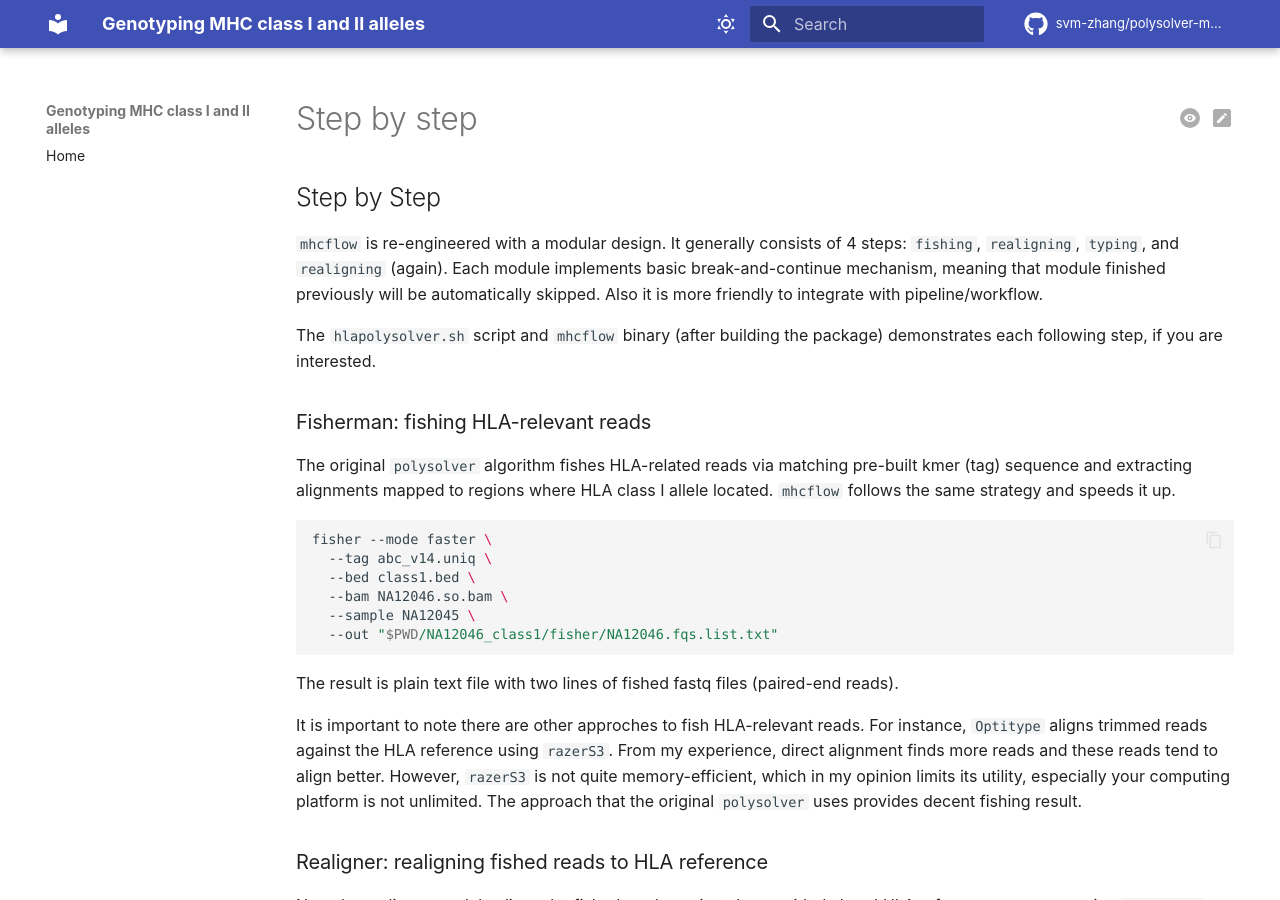
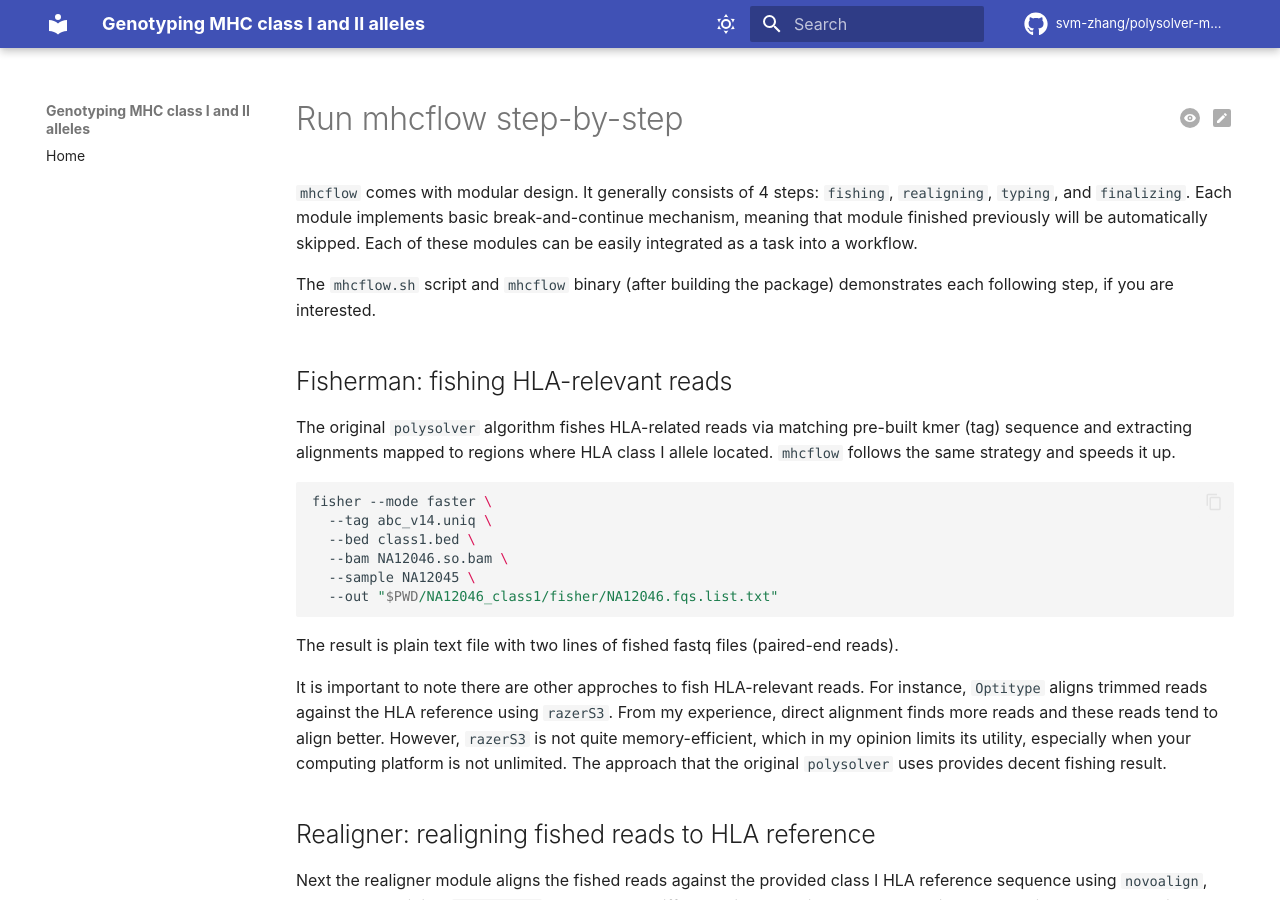
Before and after one commit to svm-zhang/mhcflow, an MkDocs documentation site: the page built from docs/step_by_step.md, in a window 1280 px wide and 900 px high. Built offline with MkDocs 1.6.1 and Material for MkDocs 9.7.7, drawn with Linux system fonts in a browser that asks for light colours; comment, search, counter and statistics services are not loaded; some of the changed text lies outside the part shown.

Commit message:
Minor update.

```diff
--- a/docs/step_by_step.md
+++ b/docs/step_by_step.md
@@ -1,15 +1,15 @@
-## Step by Step
+# Run mhcflow step-by-step
 
-`mhcflow` is re-engineered with a modular design. It generally consists of
-4 steps: `fishing`, `realigning`, `typing`, and `realigning` (again). Each
+`mhcflow` comes with modular design. It generally consists of
+4 steps: `fishing`, `realigning`, `typing`, and `finalizing`. Each
 module implements basic break-and-continue mechanism, meaning that module
-finished previously will be automatically skipped. Also it is more friendly
-to integrate with pipeline/workflow.
+finished previously will be automatically skipped. Each of these modules
+can be easily integrated as a task into a workflow.
 
-The `hlapolysolver.sh` script and `mhcflow` binary (after building the package)
+The `mhcflow.sh` script and `mhcflow` binary (after building the package)
 demonstrates each following step, if you are interested.
 
-### Fisherman: fishing HLA-relevant reads
+## Fisherman: fishing HLA-relevant reads
 
 The original `polysolver` algorithm fishes HLA-related reads via matching
 pre-built kmer (tag) sequence and extracting alignments mapped to regions where
@@ -32,11 +32,11 @@ It is important to note there are other approches to fish HLA-relevant reads.
 For instance, `Optitype` aligns trimmed reads against the HLA reference using
 `razerS3`. From my experience, direct alignment finds more reads and these
 reads tend to align better. However, `razerS3` is not quite memory-efficient,
-which in my opinion limits its utility, especially your computing platform
+which in my opinion limits its utility, especially when your computing platform
 is not unlimited. The approach that the original `polysolver` uses provides
 decent fishing result.
 
-### Realigner: realigning fished reads to HLA reference
+## Realigner: realigning fished reads to HLA reference
 
 Next the realigner module aligns the fished reads against the provided
 class I HLA reference sequence using `novoalign`, same as the original
@@ -54,7 +54,7 @@ Because the academia version of `novoalign` does not support gzipped fastq
 file, this step can take up some disk space depending on the sample
 sequencing depth that is HLA-related.
 
-### Typer: typing HLA class I genotype
+## Typer: typing HLA class I genotype
 
 The typer module is a complete overhaul of the origial perl scripts
 `first_allele_calculations.pl` and `second_allele_calcuations.pl`. The original
```
Also changed, not shown: other parts of docs/step_by_step.md (+1 -1 lines), docs/getting_start.md (+2 -0 lines), docs/index.md (+1 -1 lines).
